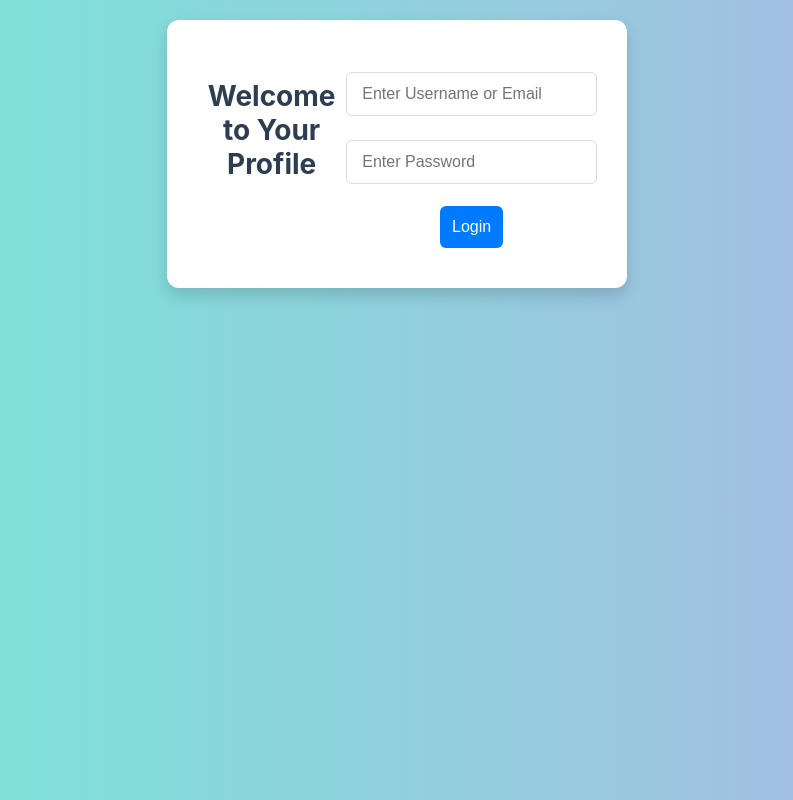
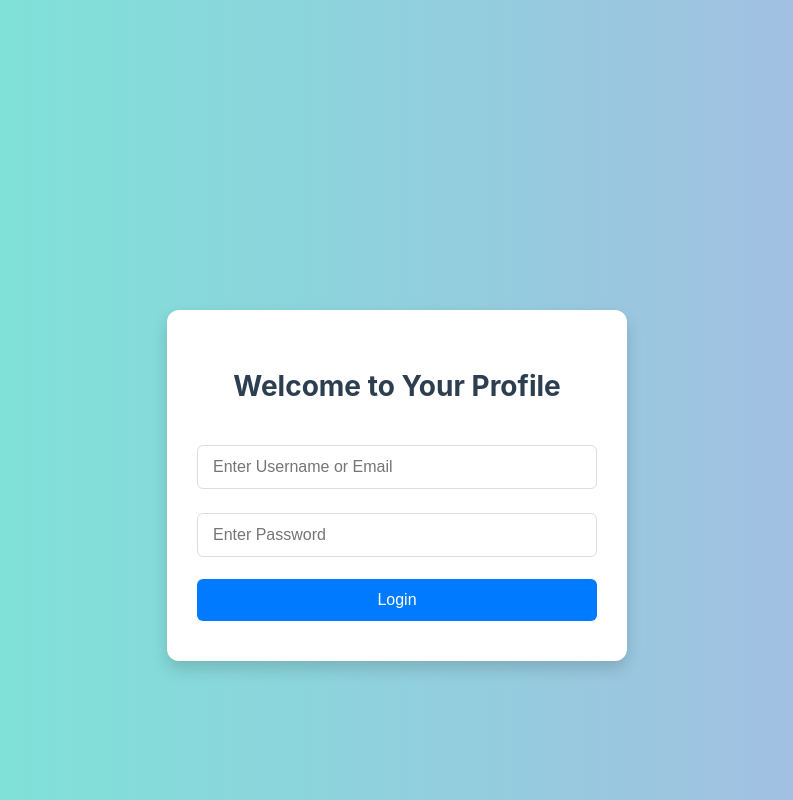
Before and after one commit to WycliffeAlphus/graphql, a plain HTML site: page index.html in a window 1280 px wide. Shown: the top 800 px of the page, without its empty margins (243-1036 px from the left). Drawn offline with Linux system fonts and the light colour scheme.

Commit message:
feat:update the login page to be more centrally placed

```diff
--- a/index.html
+++ b/index.html
@@ -20,7 +20,7 @@
             <form id="login-form">
                 <input type="text" id="username-email" placeholder="Enter Username or Email" required>
                 <input type="password" id="password" placeholder="Enter Password" required>
-                <button type="submit">Login</button>
+                <button id=login-button type="submit">Login</button>
                 <div id="error-message" class="error-message"></div>
             </form>
         </div>
--- a/static/login.css
+++ b/static/login.css
@@ -5,7 +5,7 @@ body {
     display: flex;
     justify-content: center;
     align-items: center;
-    min-height: 100vh;
+    height: 100vh;  /* 👈 Ensures it takes exactly full screen height */
     margin: 0;
     padding: 20px;
 }
@@ -18,8 +18,16 @@ body {
     box-shadow: 0 8px 16px rgba(0, 0, 0, 0.15);
     width: 100%;
     max-width: 400px;
+    margin-top: 25%;
+    margin-bottom: 25%;
+    margin-left: 25%;
+    margin-right: 25%;
     text-align: center;
     transition: all 0.3s ease-in-out;
+    display: flex;
+    flex-direction: column;
+    align-items: center;
+    justify-content: center;
 }
 
 /* Heading */
@@ -67,6 +75,25 @@ button:hover {
     background-color: #0056b3;
 }
 
+
+
+#login-button {
+    background-color: #007BFF;
+    color: #ffffff;
+    padding: 12px;
+    margin-top: 10px;
+    border: none;
+    border-radius: 6px;
+    cursor: pointer;
+    font-size: 16px;
+    width: 100%;
+    transition: background-color 0.3s;
+}
+
+#login-button:hover {
+    background-color: #0056b3;
+}
+
 /* Responsive design for smaller screens */
 @media (max-width: 500px) {
     .login-container {
```
